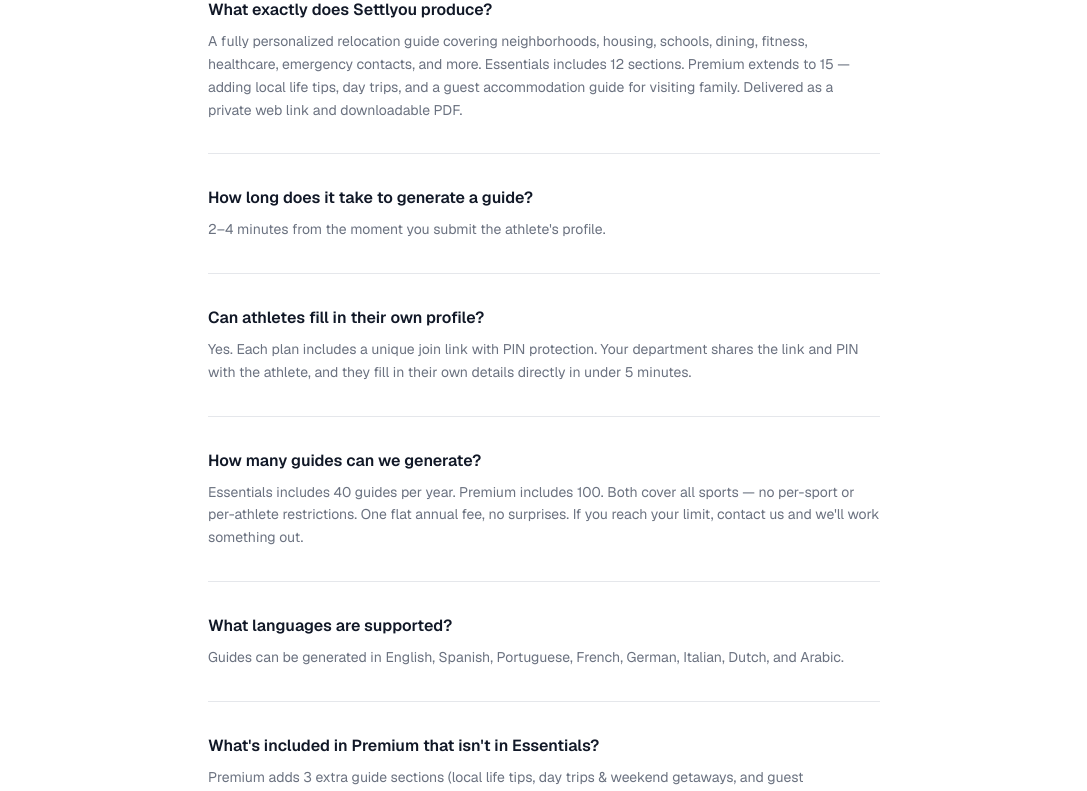
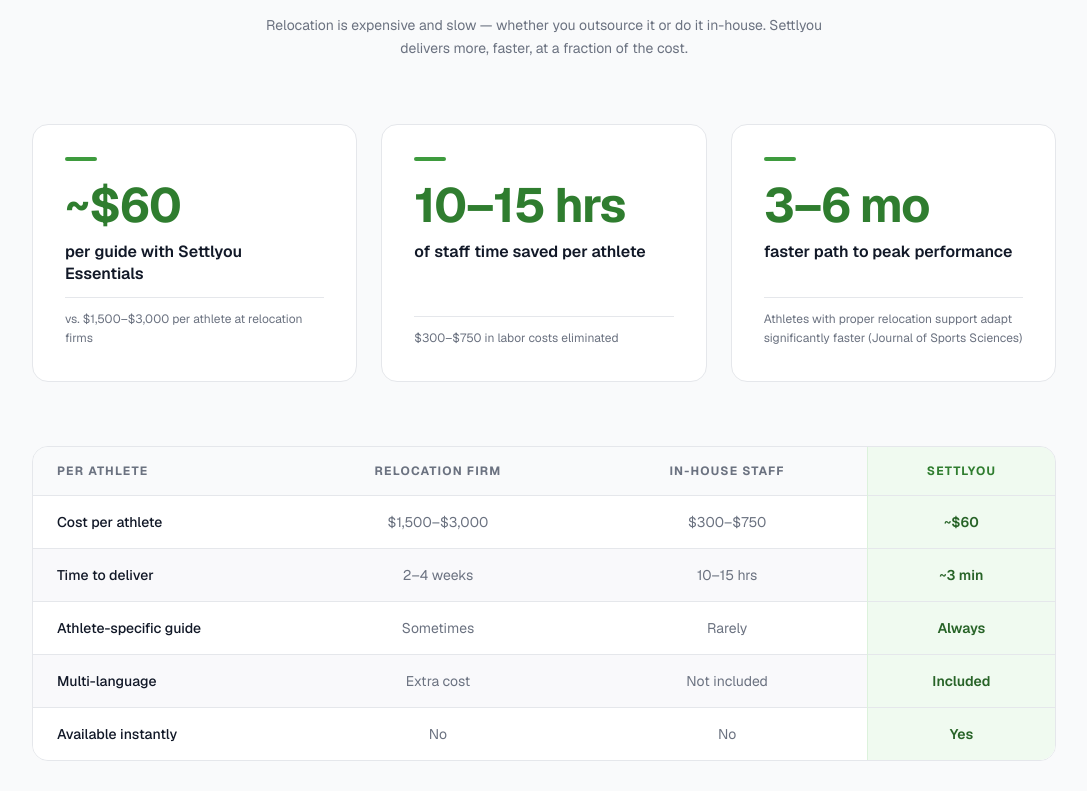
Before and after one commit to cinfantecontact-cell/settlyou, a Next.js app: page /pricing in a window 1280 px wide. Shown: the part 1500-2291 px from the top of the page, without its empty margins (96-1183 px from the left). Built offline with nearby package versions, Linux system fonts and the light colour scheme.

Commit message:
Add ROI stats section to pricing page

```diff
--- a/app/pricing/page.js
+++ b/app/pricing/page.js
@@ -1,3 +1,4 @@
+import ScrollReveal from "../_components/ScrollReveal";
 
 const COLLEGE_PLANS = [
   {
@@ -37,6 +38,35 @@
       "Onboarding call + priority support",
     ],
   },
+];
+
+const STATS = [
+  {
+    number: "~$60",
+    label: "per guide with Settlyou Essentials",
+    comparison: "vs. $1,500–$3,000 per athlete at relocation firms",
+    accent: "brand",
+  },
+  {
+    number: "10–15 hrs",
+    label: "of staff time saved per athlete",
+    comparison: "$300–$750 in labor costs eliminated",
+    accent: "brand",
+  },
+  {
+    number: "3–6 mo",
+    label: "faster path to peak performance",
+    comparison: "Athletes with proper relocation support adapt significantly faster (Journal of Sports Sciences)",
+    accent: "brand",
+  },
+];
+
+const COMPARISON_ROWS = [
+  { label: "Cost per athlete",       firm: "$1,500–$3,000",  staff: "$300–$750",    settl: "~$60" },
+  { label: "Time to deliver",        firm: "2–4 weeks",      staff: "10–15 hrs",    settl: "~3 min" },
+  { label: "Athlete-specific guide", firm: "Sometimes",      staff: "Rarely",       settl: "Always" },
+  { label: "Multi-language",         firm: "Extra cost",     staff: "Not included", settl: "Included" },
+  { label: "Available instantly",    firm: "No",             staff: "No",           settl: "Yes" },
 ];
 
 function Check() {
@@ -139,6 +169,65 @@
         </div>
       </section>
 
+      {/* ROI / Stats section */}
+      <section className="bg-surface border-t border-b border-border py-24 px-6">
+        <div className="max-w-5xl mx-auto">
+
+          <ScrollReveal>
+            <div className="text-center mb-16">
+              <span className="text-xs font-bold uppercase tracking-[0.2em] text-brand-600 mb-3 block">The math</span>
+              <h2 className="text-3xl font-bold text-foreground">Why $60/guide is a no-brainer</h2>
+              <p className="text-muted mt-4 max-w-xl mx-auto text-sm leading-relaxed">
+                Relocation is expensive and slow — whether you outsource it or do it in-house. Settlyou delivers more, faster, at a fraction of the cost.
+              </p>
+            </div>
+          </ScrollReveal>
+
+          {/* 3 stat cards */}
+          <div className="grid grid-cols-1 sm:grid-cols-3 gap-6 mb-16">
+            {STATS.map((s, i) => (
+              <ScrollReveal key={s.number} delay={i * 120}>
+                <div className="bg-white border border-border rounded-2xl p-8 flex flex-col gap-3 hover:border-brand-200 hover:shadow-lg transition-all duration-300 h-full">
+                  <div className="w-8 h-1 rounded-full bg-brand-500 mb-2" />
+                  <p className="text-5xl font-bold text-brand-600 leading-none tracking-tight">{s.number}</p>
+                  <p className="text-base font-semibold text-foreground leading-snug">{s.label}</p>
+                  <p className="text-xs text-muted leading-relaxed mt-auto pt-3 border-t border-border">{s.comparison}</p>
+                </div>
+              </ScrollReveal>
+            ))}
+          </div>
+
+          {/* Comparison table */}
+          <ScrollReveal delay={100}>
+            <div className="overflow-hidden rounded-2xl border border-border">
+              <table className="w-full text-sm">
+                <thead>
+                  <tr className="border-b border-border">
+                    <th className="text-left px-6 py-4 text-xs font-bold uppercase tracking-widest text-muted bg-surface w-1/4">Per athlete</th>
+                    <th className="text-center px-6 py-4 text-xs font-bold uppercase tracking-widest text-muted bg-surface">Relocation firm</th>
+                    <th className="text-center px-6 py-4 text-xs font-bold uppercase tracking-widest text-muted bg-surface">In-house staff</th>
+                    <th className="text-center px-5 py-4 text-xs font-bold uppercase tracking-widest text-brand-600 bg-brand-50 border-l border-brand-100">
+                      Settlyou
+                    </th>
+                  </tr>
+                </thead>
+                <tbody>
+                  {COMPARISON_ROWS.map((row, i) => (
+                    <tr key={row.label} className={`border-b border-border last:border-0 ${i % 2 === 0 ? "bg-white" : "bg-surface/50"}`}>
+                      <td className="px-6 py-4 font-medium text-foreground">{row.label}</td>
+                      <td className="px-6 py-4 text-center text-muted">{row.firm}</td>
+                      <td className="px-6 py-4 text-center text-muted">{row.staff}</td>
+                      <td className="px-5 py-4 text-center font-semibold text-brand-700 bg-brand-50 border-l border-brand-100">{row.settl}</td>
+                    </tr>
+                  ))}
+                </tbody>
+              </table>
+            </div>
+          </ScrollReveal>
+
+        </div>
+      </section>
+
       {/* FAQ */}
       <section className="border-t border-border py-20 px-6">
         <div className="max-w-2xl mx-auto">
```
